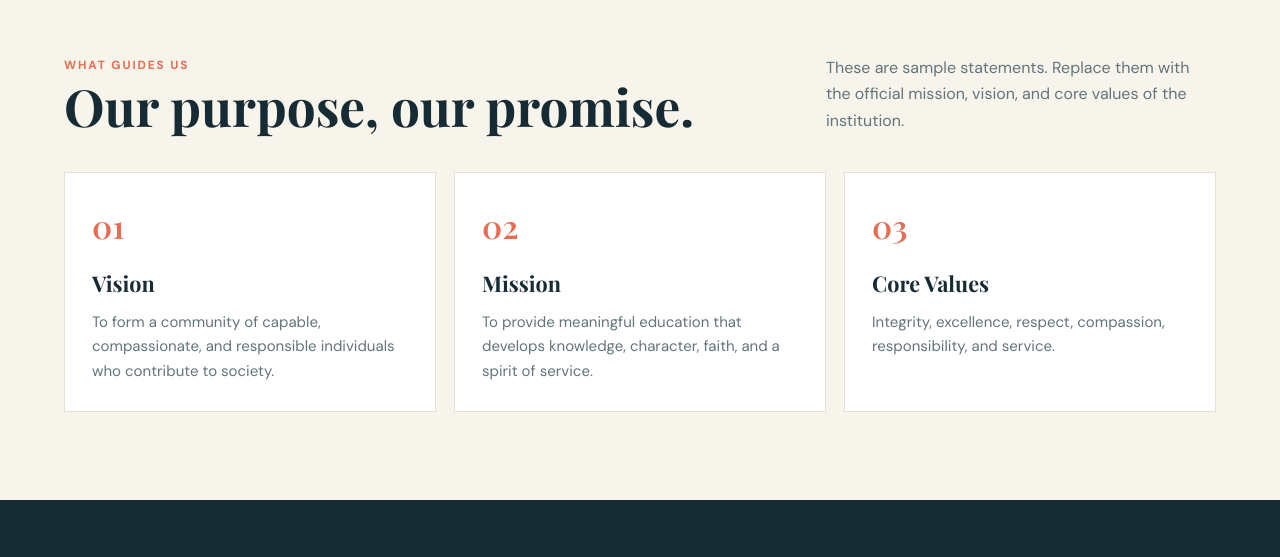
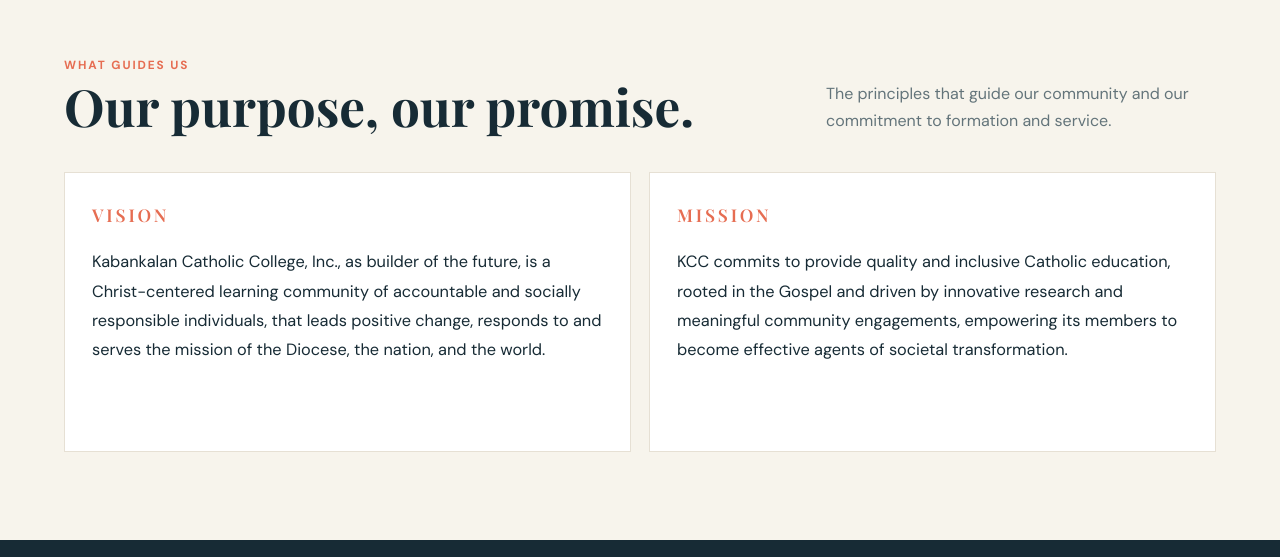
Before and after one commit to ky308/Lapoos-Project-2, a plain HTML site: page about.html in a window 1280 px wide. Shown: the part 1068-1625 px from the top of the page. Drawn offline with nearby package versions, Linux system fonts and the light colour scheme.

Commit message:
adding photo on about page

```diff
--- a/about.html
+++ b/about.html
@@ -146,7 +146,7 @@
 
           <div class="photo-stack">
 
-            <img src="https://images.unsplash.com/photo-1562774053-701939374585?auto=format&fit=crop&w=1000&q=85" alt="University campus building">
+            <img src="assets/images/IMG_20261001_153606_419.jpg" alt="Kabankalan Catholic College campus building">
 
           </div>
 
@@ -174,27 +174,21 @@
 
             <p>
 
-              These are sample statements. Replace them with the official mission, vision, and core values of the institution.
+              The principles that guide our community and our commitment to formation and service.
 
             </p>
 
           </div>
 
-          <div class="tiles">
+          <div class="identity-grid">
 
             <article class="tile">
 
-              <span class="tile-number">01</span>
-
-              <h3>
-
-                Vision
-
-              </h3>
+              <span class="tile-number">VISION</span>
 
               <p>
 
-                To form a community of capable, compassionate, and responsible individuals who contribute to society.
+                Kabankalan Catholic College, Inc., as builder of the future, is a Christ-centered learning community of accountable and socially responsible individuals, that leads positive change, responds to and serves the mission of the Diocese, the nation, and the world.
 
               </p>
 
@@ -202,35 +196,11 @@
 
             <article class="tile">
 
-              <span class="tile-number">02</span>
-
-              <h3>
-
-                Mission
-
-              </h3>
+              <span class="tile-number">MISSION</span>
 
               <p>
 
-                To provide meaningful education that develops knowledge, character, faith, and a spirit of service.
-
-              </p>
-
-            </article>
-
-            <article class="tile">
-
-              <span class="tile-number">03</span>
-
-              <h3>
-
-                Core Values
-
-              </h3>
-
-              <p>
-
-                Integrity, excellence, respect, compassion, responsibility, and service.
+                KCC commits to provide quality and inclusive Catholic education, rooted in the Gospel and driven by innovative research and meaningful community engagements, empowering its members to become effective agents of societal transformation.
 
               </p>
 
```
